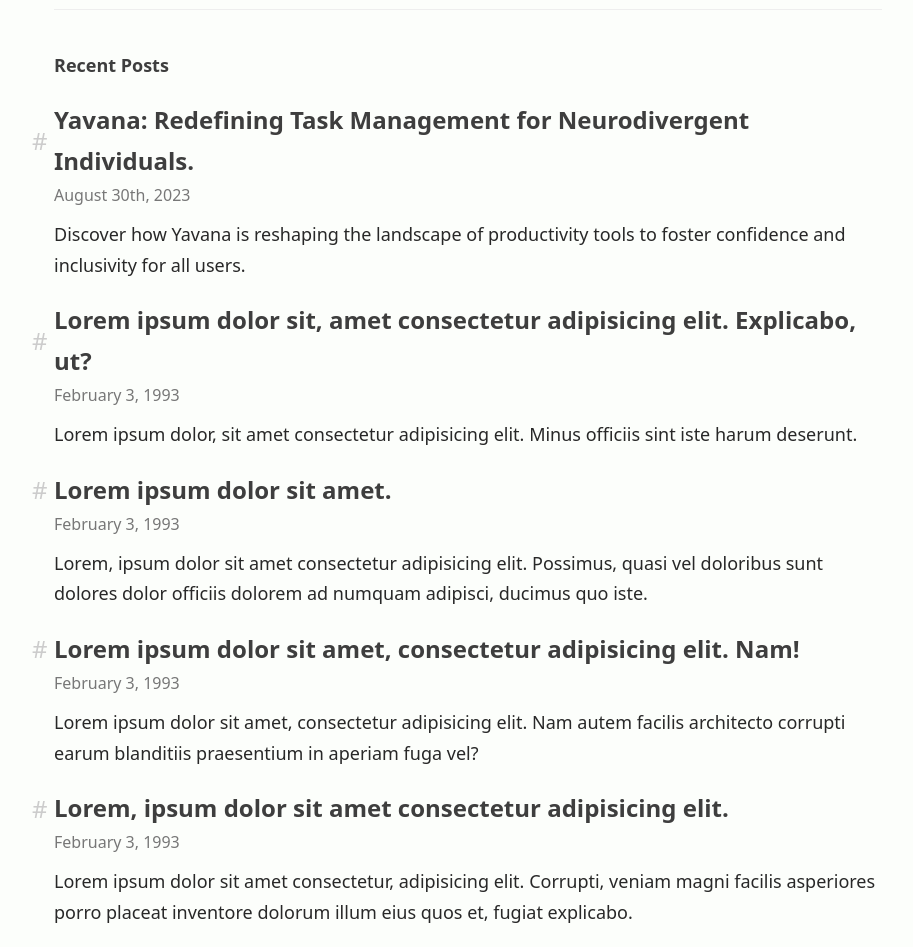
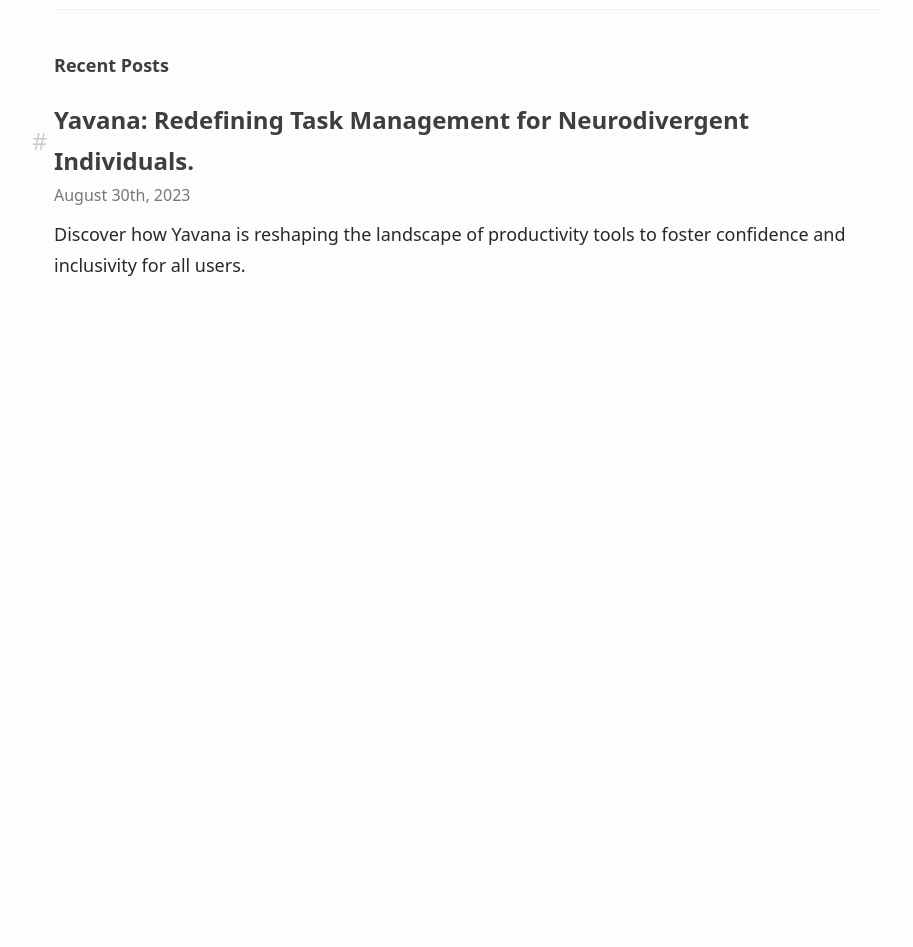
Before and after one commit to kylestarrett1/starrett-io, a website: page index.html in a window 1280 px wide. Shown: the part 742-1689 px from the top of the page, without its empty margins (172-1085 px from the left). After the commit the page ends 1042 px from the top, so only its background shows below. Drawn offline with Linux system fonts and the light colour scheme; a web font is replaced by a local one.

Commit message:
Removed boiler plate

```diff
--- a/index.html
+++ b/index.html
@@ -62,46 +62,6 @@
             <p class="post-preview-excerpt">Discover how Yavana is reshaping the landscape of productivity tools to foster confidence and inclusivity for all users.</p>
         </div>
 
-        <div class="post-content archive">
-            <header>
-                <h2 class="post-preview-title heading-secondary">
-                    <a href="#" class="link">Lorem ipsum dolor sit, amet consectetur adipisicing elit. Explicabo, ut?</a>
-                </h2>
-                <p class="post-subtitle">February 3, 1993</p>
-            </header>
-            <p class="post-preview-excerpt">Lorem ipsum dolor, sit amet consectetur adipisicing elit. Minus officiis sint iste harum deserunt.</p>
-        </div>
-
-        <div class="post-content archive">
-            <header>
-                <h2 class="post-preview-title heading-secondary">
-                    <a href="#" class="link">Lorem ipsum dolor sit amet.</a>
-                </h2>
-                <p class="post-subtitle">February 3, 1993</p>
-            </header>
-            <p class="post-preview-excerpt">Lorem, ipsum dolor sit amet consectetur adipisicing elit. Possimus, quasi vel doloribus sunt dolores dolor officiis dolorem ad numquam adipisci, ducimus quo iste.</p>
-        </div>
-
-        <div class="post-content archive">
-            <header>
-                <h2 class="post-preview-title heading-secondary">
-                    <a href="#" class="link">Lorem ipsum dolor sit amet, consectetur adipisicing elit. Nam!</a>
-                </h2>
-                <p class="post-subtitle">February 3, 1993</p>
-            </header>
-            <p class="post-preview-excerpt">Lorem ipsum dolor sit amet, consectetur adipisicing elit. Nam autem facilis architecto corrupti earum blanditiis praesentium in aperiam fuga vel?</p>
-        </div>
-
-        <div class="post-content archive">
-            <header>
-                <h2 class="post-preview-title heading-secondary">
-                    <a href="#" class="link">Lorem, ipsum dolor sit amet consectetur adipisicing elit.</a>
-                </h2>
-                <p class="post-subtitle">February 3, 1993</p>
-            </header>
-            <p class="post-preview-excerpt">Lorem ipsum dolor sit amet consectetur, adipisicing elit. Corrupti, veniam magni facilis asperiores porro placeat inventore dolorum illum eius quos et, fugiat explicabo.</p>
-        </div>
-    </div>
 
 </body>
 </html>
```
